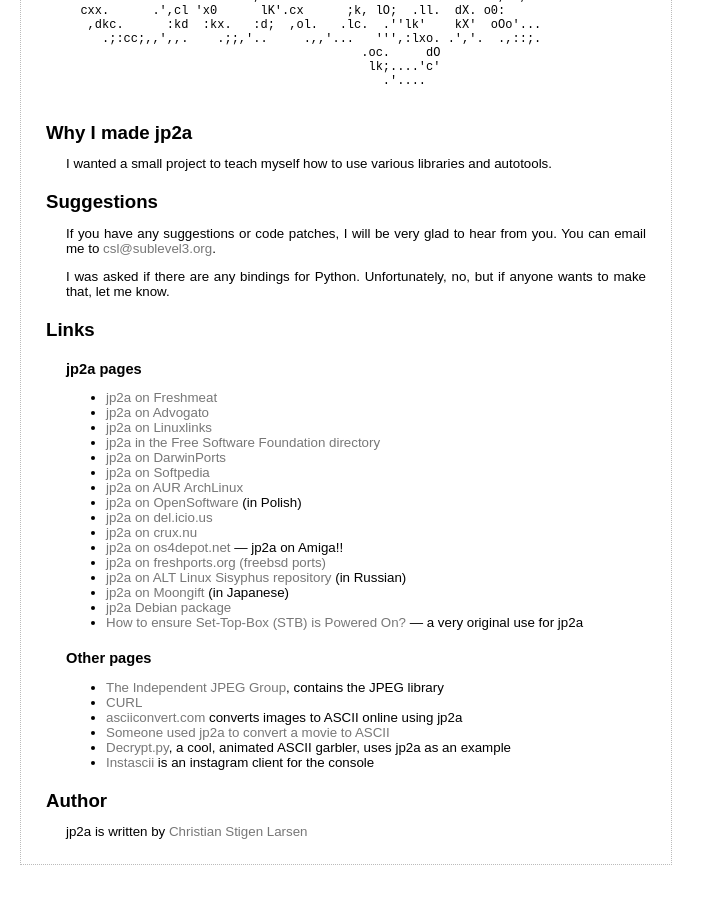
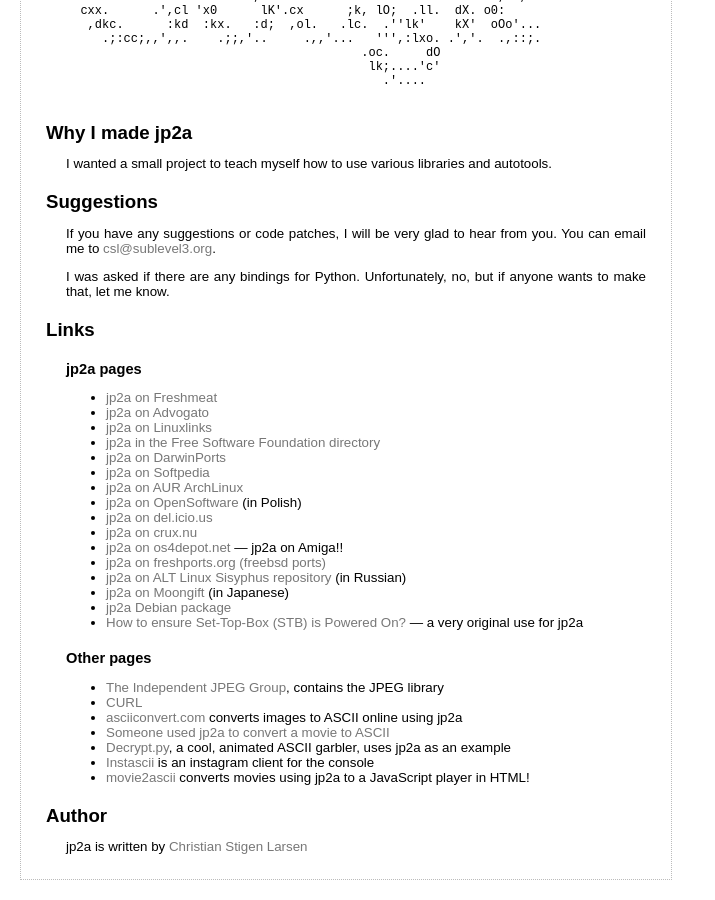
Before and after one commit to cslarsen/csl.name, a Jekyll site: the page jp2a/index.html, which Jekyll copies as it is, in a window 1280 px wide and 900 px high, scrolled down 2011 px. Shown: the whole window, without its empty margins (0-715 px from the left). Built offline with Jekyll 4.4.1, drawn with Linux system fonts in a browser that asks for light colours; Markdown is read by kramdown in place of the engine named in the settings; some of the changed lines change nothing that is shown.

Commit message:
Fixes broken link, adds new link

```diff
--- a/jp2a/index.html
+++ b/jp2a/index.html
@@ -91,7 +91,7 @@
 
 <h2>If you need to build jpeglib yourself</h2>
 <div class="text">
-Download the sources from <a href="http:/www.ijg.org">IJG.org</a> and build them like for instance this:
+Download the sources from <a href="http://www.ijg.org">IJG.org</a> and build them like for instance this:
 <pre>
 ./configure --prefix=/usr
 make
@@ -236,6 +236,7 @@
 <li><a href="http://www.manifestdensity.net/2007/01/17/asciimation/">Someone used jp2a to convert a movie to ASCII</a></li>
 <li><a href="https://github.com/jtwaleson/decrypt/#decrypt">Decrypt.py</a>, a cool, animated ASCII garbler, uses jp2a as an example</li>
 <li><a href="https://github.com/rszabo/instascii">Instascii</a> is an instagram client for the console</li>
+<li><a href="https://github.com/pjobson/movie2ascii">movie2ascii</a> converts movies using jp2a to a JavaScript player in HTML!</li>
 </ul>
 </div>
 
@@ -246,7 +247,7 @@
 
 </div>
 
-<script src="http://www.google-analytics.com/urchin.js" type="text/javascript">
+<script src="https://www.google-analytics.com/urchin.js" type="text/javascript">
 </script>
 <script type="text/javascript">
 _uacct = "UA-831752-4";
```
